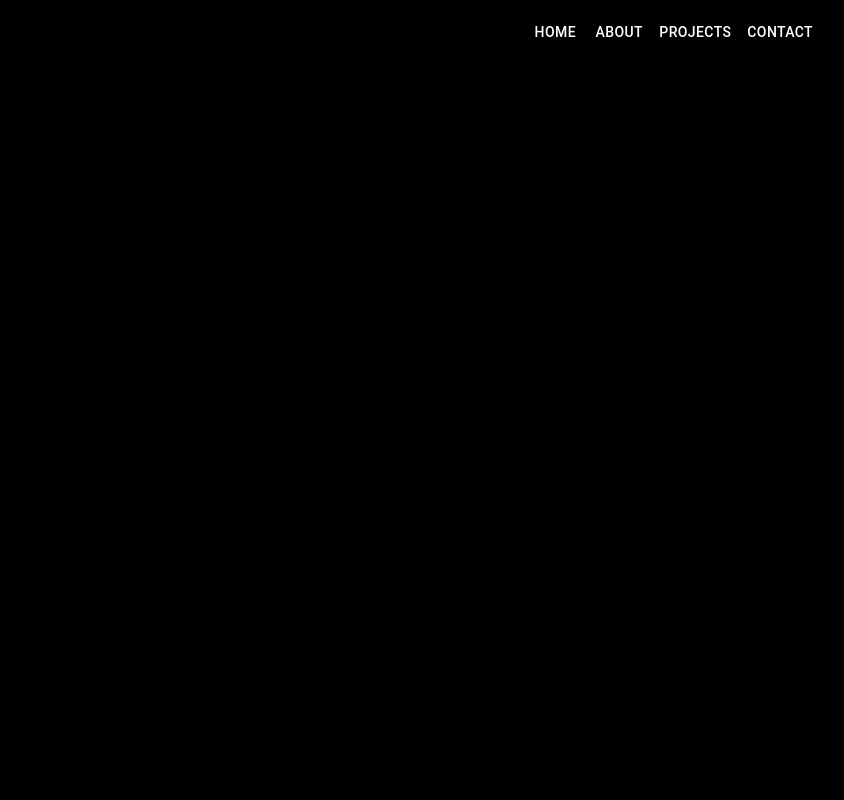
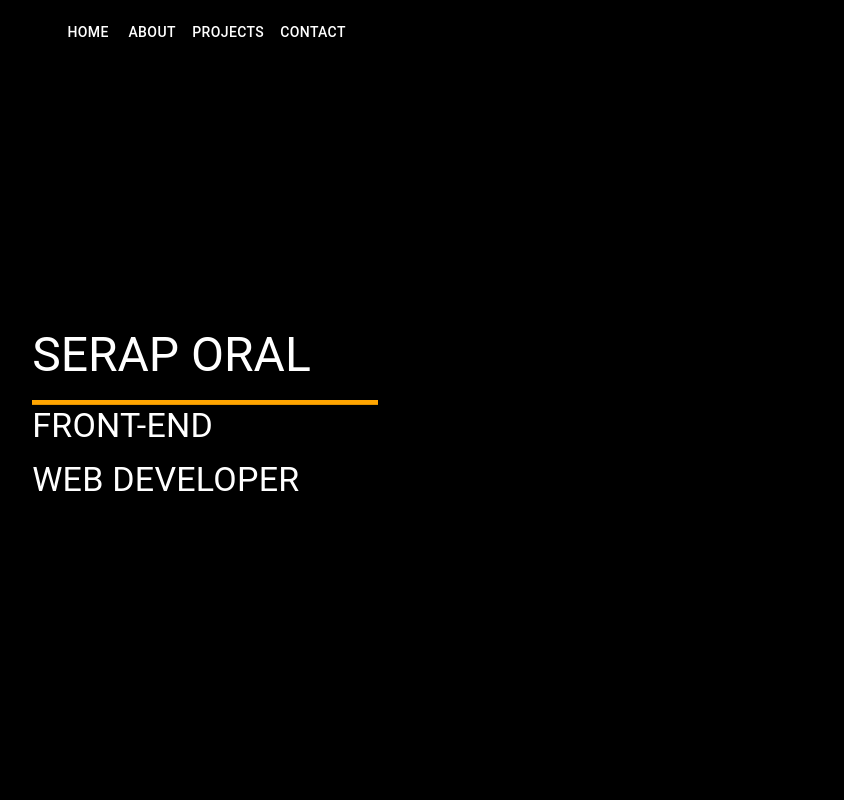
Before and after one commit to serapo/My-Portfolio, a React (Create React App) app: page / in a window 1280 px wide. Shown: the top 800 px of the page, without its empty margins (435-1279 px from the left). Built offline with nearby package versions, Linux system fonts and the light colour scheme; grey boxes are pictures that could not be loaded.

Commit message:
Main.js created

```diff
--- a/src/App.css
+++ b/src/App.css
@@ -11,10 +11,10 @@
 }
 
 #arkaplan2 {
-  background-image: url("https://media.istockphoto.com/id/1097712586/tr/foto%C4%9Fraf/golden-retriever-k%C3%B6pek-ve-ingiliz-k%C4%B1sa-sa%C3%A7l%C4%B1-kedi.jpg?s=2048x2048&w=is&k=20&c=l0hon-iEcorZ1ke-F_D-vnCg8u5fMLOEn-HPJb5yyHQ=");
+  background-color: black;
   background-attachment: fixed;
   width: 100vw;
   height: 100vh;
   background-size: cover;
-  opacity: 0.6;
+
 }
--- a/src/App.js
+++ b/src/App.js
@@ -1,13 +1,16 @@
+// App.js
+
 import React from "react";
 import { ThemeProvider, createTheme } from "@mui/material/styles";
 import MenuNavBar from "./components/MenuNavBar";
+import AboutMe from "./components/AboutMe";
 
-import './App.css';
+import "./App.css";
+
 const theme = createTheme({
   palette: {
     background: {
       default: "black",
-
     },
   },
 });
@@ -16,14 +19,10 @@ function App() {
   return (
     <ThemeProvider theme={{ ...theme, background: { default: "black" } }}>
       <div className="arkaplan" id="arkaplan1">
-
-      <MenuNavBar />
-
+        <MenuNavBar />
       </div>
       <div className="arkaplan" id="arkaplan2">
-
-      <MenuNavBar />
-
+        <AboutMe />
       </div>
     </ThemeProvider>
   );
--- a/src/components/AboutMe.js
+++ b/src/components/AboutMe.js
@@ -2,6 +2,7 @@
 import Avatar from "@mui/material/Avatar";
 import img from "../assets/profileImg.jpeg";
 import Typography from "@mui/material/Typography";
+import Box from "@mui/material/Box";
 
 function AboutMe() {
   return (
--- a/src/components/Main.js
+++ b/src/components/Main.js
@@ -1,12 +1,13 @@
 import React from "react";
 import Box from "@mui/material/Box";
+import Typography from "@mui/material/Typography";
+import Divider from "@mui/material/Divider";
 
 function Main() {
   return (
     <Box
       sx={{
-        textAlign: "center",
-
+        textAlign: "left",
         padding: 0,
         margin: 0,
         height: "95vh",
@@ -14,8 +15,22 @@ function Main() {
         alignItems: "center",
         justifyContent: "center",
         color: "white",
+        width: "100%",
       }}
-    ></Box>
+    >
+      <Box sx={{ width: "100%"  }}>
+        <Typography variant="h3" gutterBottom>
+          SERAP ORAL
+        </Typography>
+        <Divider sx={{ height: 4, backgroundColor: "orange" }} />
+        <Typography variant="h4" gutterBottom>
+          FRONT-END
+        </Typography>
+        <Typography variant="h4" gutterBottom>
+          WEB DEVELOPER
+        </Typography>
+      </Box>
+    </Box>
   );
 }
 
--- a/src/components/MenuNavBar.js
+++ b/src/components/MenuNavBar.js
@@ -3,7 +3,6 @@ import Box from "@mui/material/Box";
 import Typography from "@mui/material/Typography";
 import { createTheme, ThemeProvider } from "@mui/material/styles";
 import Main from "./Main";
-import AppBar from "@mui/material/AppBar";
 import Toolbar from "@mui/material/Toolbar";
 import IconButton from "@mui/material/IconButton";
 import MenuIcon from "@mui/icons-material/Menu";
@@ -23,7 +22,7 @@ function MenuNavBar() {
           color: "white",
         }}
       >
-        <AppBar component="nav" sx={{ backgroundColor: "black" ,   height: "5vh",}}>
+        <Box component="nav" variant="overline" sx={{ backgroundColor: "black" ,   height: "5vh",}}>
           <Toolbar>
             <IconButton
               color="inherit"
@@ -46,7 +45,8 @@ function MenuNavBar() {
               ))}
             </Box>
           </Toolbar>
-        </AppBar>
+        </Box>
+
         <Main />
       </Box>
     </ThemeProvider>
```
